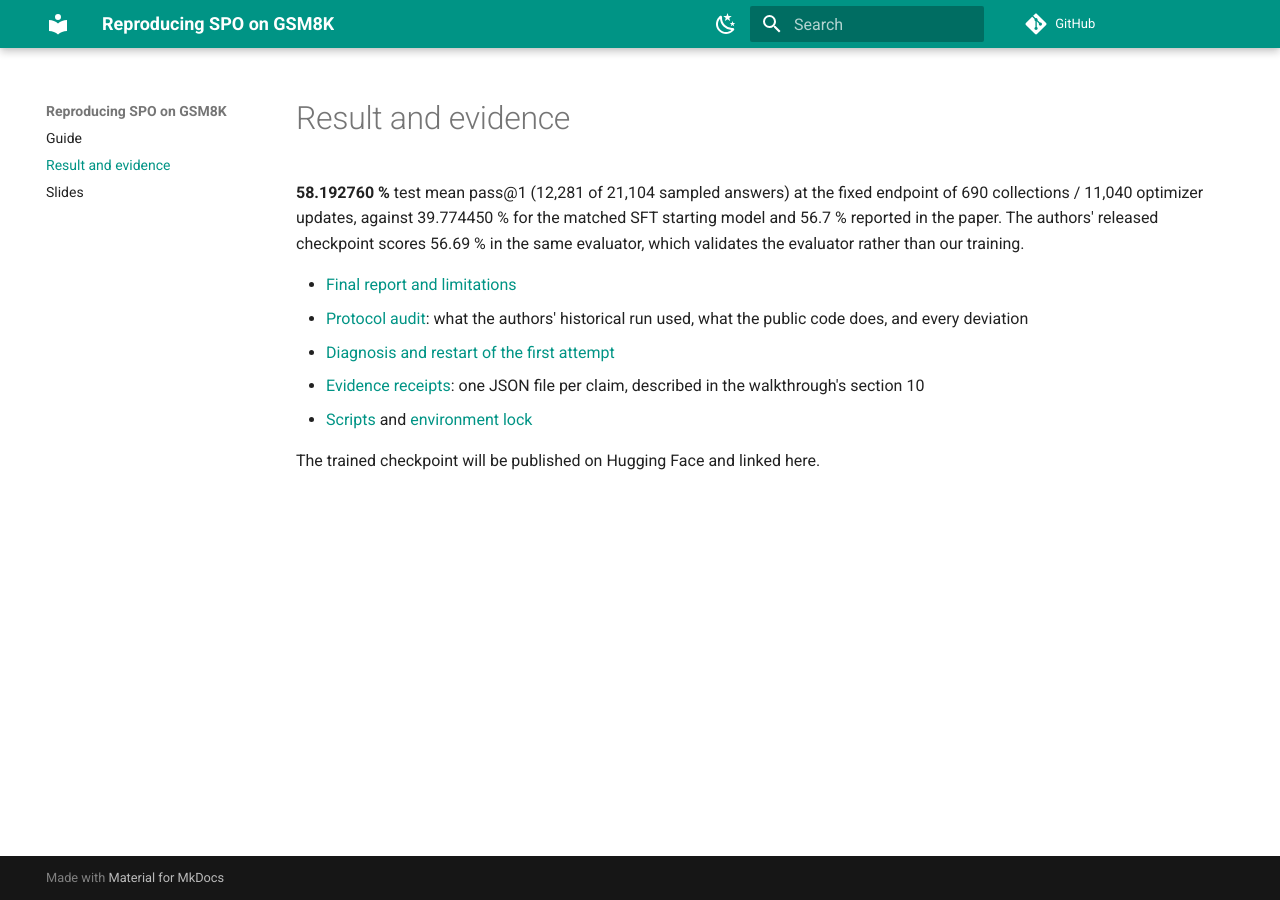
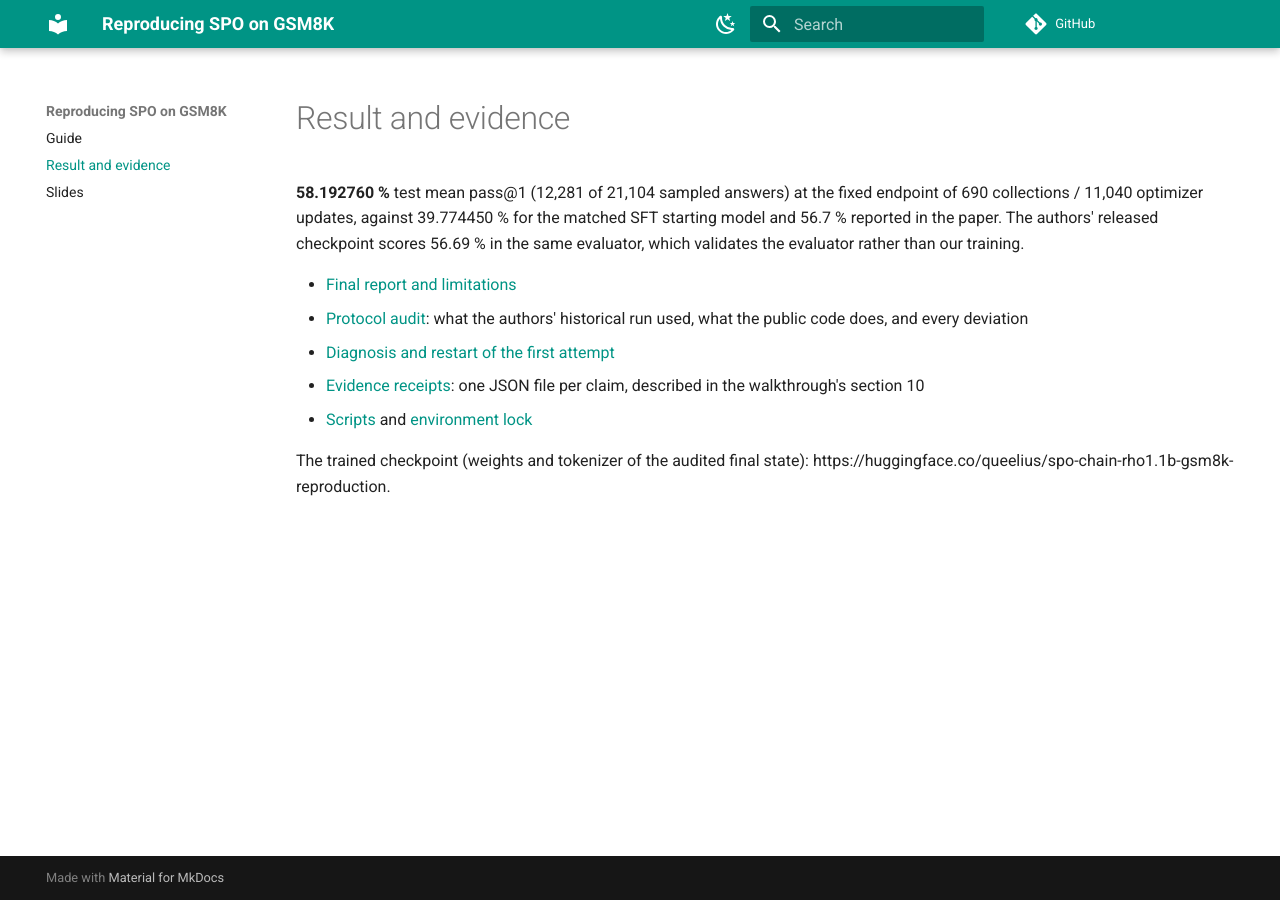
Before and after one commit to queelius/spo-gsm8k-reproduction, an MkDocs documentation site: the page built from site-docs/result.md, in a window 1280 px wide. Built offline with MkDocs 1.6.1 and Material for MkDocs 9.7.7, drawn with Linux system fonts in a browser that asks for light colours; comment, search, counter and statistics services are not loaded.

Commit message:
Link the published final checkpoint
Co-Authored-By: Claude Fable 5.1 <noreply@anthropic.com>
Claude-Session: https://claude.ai/code/session_01LeJ5eLzNDq2GtCFqk7Ksz4

```diff
--- a/site-docs/result.md
+++ b/site-docs/result.md
@@ -11,4 +11,4 @@ starting model and 56.7 % reported in the paper. The authors' released checkpoin
 - [Evidence receipts](https://github.com/queelius/spo-gsm8k-reproduction/tree/main/docs/evidence): one JSON file per claim, described in the walkthrough's section 10
 - [Scripts](https://github.com/queelius/spo-gsm8k-reproduction/tree/main/code) and [environment lock](https://github.com/queelius/spo-gsm8k-reproduction/blob/main/env/requirements-spo-6c5f947.txt)
 
-The trained checkpoint will be published on Hugging Face and linked here.
+The trained checkpoint (weights and tokenizer of the audited final state): https://huggingface.co/queelius/spo-chain-rho1.1b-gsm8k-reproduction.
```
Also changed, not shown: README.md (+3 -2 lines).
